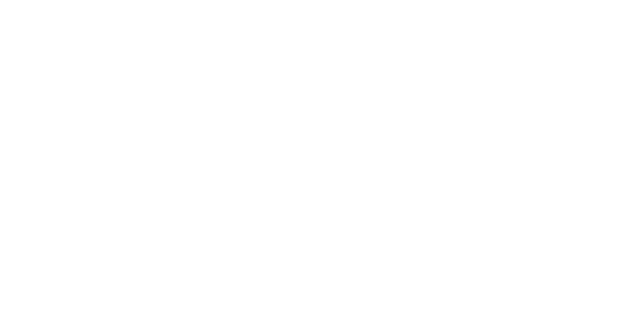
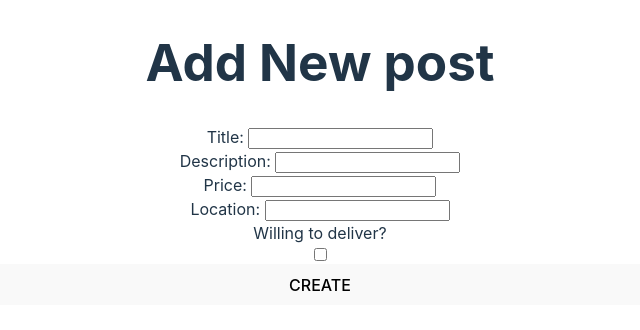
Before and after one commit to Divineshia/Stranger-sThings-Project, a React app: page /posts/add in a window 1280 px wide. Before the commit this address had no page. Shown: the top 330 px of the page, without its empty margins (320-960 px from the left). Built offline with nearby package versions, Linux system fonts and the light colour scheme; the HTML template or start-up script is replaced by a standard one.

Commit message:
cleared token error

```diff
--- a/src/App.jsx
+++ b/src/App.jsx
@@ -4,6 +4,7 @@ import Login from './components/Login';
 import Profile from './components/Profile';
 import './App.css'
 import SignupForm from './components/SignupForm';
+import AddNewPost from './components/AddNewPost';
 import { useState } from 'react';
 import useToken from './components/useToken';
 
@@ -18,11 +19,11 @@ console.log(token);
     <>
 
     <Routes>
-      <Route path ='/' element ={<Login/>}/>
+      <Route path ='/' element ={<Login setToken={setToken} token={token}/>}/>
       <Route path ='/posts' element ={<Posts token={token}/>}/>
       <Route path ='/profile' element ={<Profile token={token}/>}/>
       <Route path ='/register' element ={<SignupForm setToken={setToken} />}/>
-      <Route path ='/login' element ={<Login setToken={setToken} token={token} />}/>
+      <Route path ='/posts/add' element ={<AddNewPost/>}/>
       </Routes>
     </>
   )
--- a/src/components/AddNewPost.jsx
+++ b/src/components/AddNewPost.jsx
@@ -1,17 +1,45 @@
+import {useState} from 'react';
+
+export default function AddNewPost(){
+    const[title,setTitle]=useState('');
+    const[description,setDescription]=useState('');
+    const[price, setPrice] = useState('');
+    const [location, setLocation] = useState ('')
 
 
-export default function AddNewPost(){
 
 
     return(
     <>
     <div className="new form">
       <h1>Add New post</h1>
-    <form className='form' onSubmit ={handleSubmit}>
+    <form className='form'>
             <label>Title:{" "}
             <input value={title}
-            onChange={(e)=>setUsername(e.target.value)}/>
+            onChange={(e)=>setTitle(e.target.value)}/>
             </label>
+
+            <label>Description:{" "}
+            <input value ={description}
+             onChange={(e)=>setDescription(e.target.value)}/>
+             </label>
+
+             <label>Price:{" "}
+            <input value={price}
+            onChange={(e)=>setPrice(e.target.value)}/>
+            </label>
+
+            <label>Location:{" "}
+            <input value={location}
+            onChange={(e)=>setLocation(e.target.value)}/>
+            </label>
+
+            <label for="method">Willing to deliver?</label>
+            <input type="checkbox"  name="method"  />
+
+
+            <button>CREATE</button>
+
             </form>
             </div>
             </> )
--- a/src/components/Login.jsx
+++ b/src/components/Login.jsx
@@ -66,10 +66,10 @@ async function handleSubmit(e) {
 
     <div className='Login'>
         <h2>LOG IN</h2>
-        {/* {successMessage && <div>
+        {successMessage && <div>
           <p>{successMessage}</p>
         {navigate ("/profile")}</div>}
-        {error && <p>{error}</p>} */}
+        {error && <p>{error}</p>}
         <form className='form' onSubmit ={handleSubmit}>
             <label>Username:{" "}
             <input value={username}
--- a/src/components/Posts.jsx
+++ b/src/components/Posts.jsx
@@ -8,7 +8,7 @@ const COHORT_NAME = '2306-FTB-ET-WEB-FT';
 const BASE_URL = `https://strangers-things.herokuapp.com/api/${COHORT_NAME}`
 
 
-function Posts(){
+function Posts({token}){
     const [allposts,setAllPosts]=useState([]);
     const navigate =useNavigate();
 
@@ -35,6 +35,7 @@ function Posts(){
 fetchData();
 },[])
    console.log(allposts) ;
+   console.log(token);
     return (<>
 
 
@@ -46,13 +47,16 @@ fetchData();
             <h3 onClick={()=>navigate ("/")}>LOG OUT</h3>
 
        </div>
-
+        {token && <button onClick={()=>{navigate ("/posts/add")}}
+            >Add New Post</button>}
 
         {allposts.map((p,index)=> <div key={index}
         className='allposts'>
-             {p.isauthor &&
-            <button onClick={()=><AddNewPost/>}
-            >Add New Post</button>}
+            <div>
+            {/* {p.isAuthor &&
+            <button>Edit Post</button>
+            <button>Delete</button>} */}
+            </div>
             <h2>{p.title}</h2>
             <p>{p.description}</p>
             <h5>{p.price}</h5>
--- a/src/components/Profile.jsx
+++ b/src/components/Profile.jsx
@@ -3,7 +3,7 @@ import {useNavigate} from 'react-router-dom';
 //import { useParams } from 'react-router-dom';
 const COHORT_NAME = '2306-FTB-ET-WEB-FT';
 const BASE_URL = `https://strangers-things.herokuapp.com/api/${COHORT_NAME}`
-const TOKEN= 'eyJhbGciOiJIUzI1NiIsInR5cCI6IkpXVCJ9.eyJfaWQiOiI2NGNhYTQ4MjhlM2NhYTAwMTRiMzA5ZGUiLCJ1c2VybmFtZSI6InNoaWEiLCJpYXQiOjE2OTEwMDU5NzV9.f_5NLsfeoA-CP10RsTqLQjNR6sPNyWMaNwJ0HZAwXyI';
+//const TOKEN= 'eyJhbGciOiJIUzI1NiIsInR5cCI6IkpXVCJ9.eyJfaWQiOiI2NGNhYTQ4MjhlM2NhYTAwMTRiMzA5ZGUiLCJ1c2VybmFtZSI6InNoaWEiLCJpYXQiOjE2OTEwMDU5NzV9.f_5NLsfeoA-CP10RsTqLQjNR6sPNyWMaNwJ0HZAwXyI';
 
 //console.log(token);
 function Profile({token}){
--- a/src/components/SignupForm.jsx
+++ b/src/components/SignupForm.jsx
@@ -52,8 +52,8 @@ console.log(token);
         <>
         <div id ='navbar'>
         <h3> STRANGER'S THINGS</h3>
+            <h3 onClick={()=>navigate ("/")}>LOGIN</h3>
             <h3 onClick={()=>navigate ("/")}>HOME</h3>
-            <h3 onClick={()=>navigate ("/login")}>LOGIN</h3>
 
               </div>
 
```
